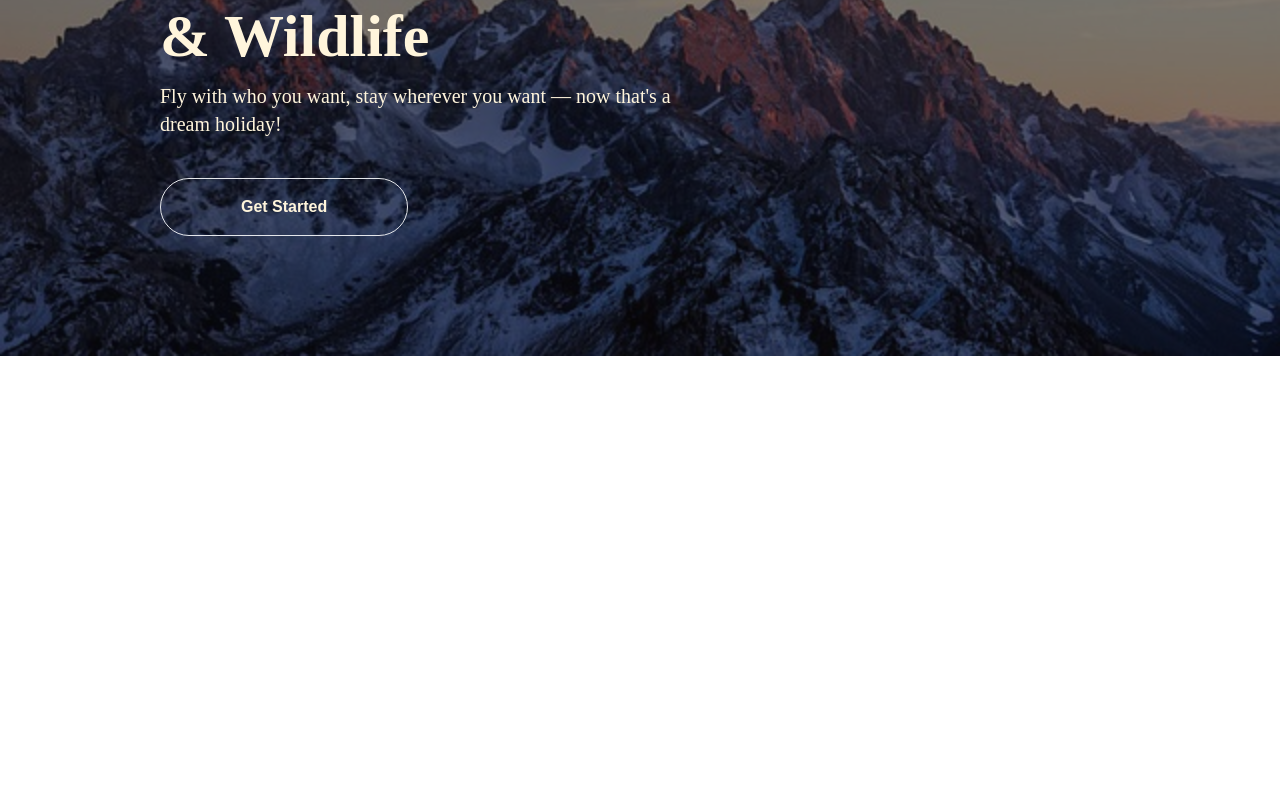
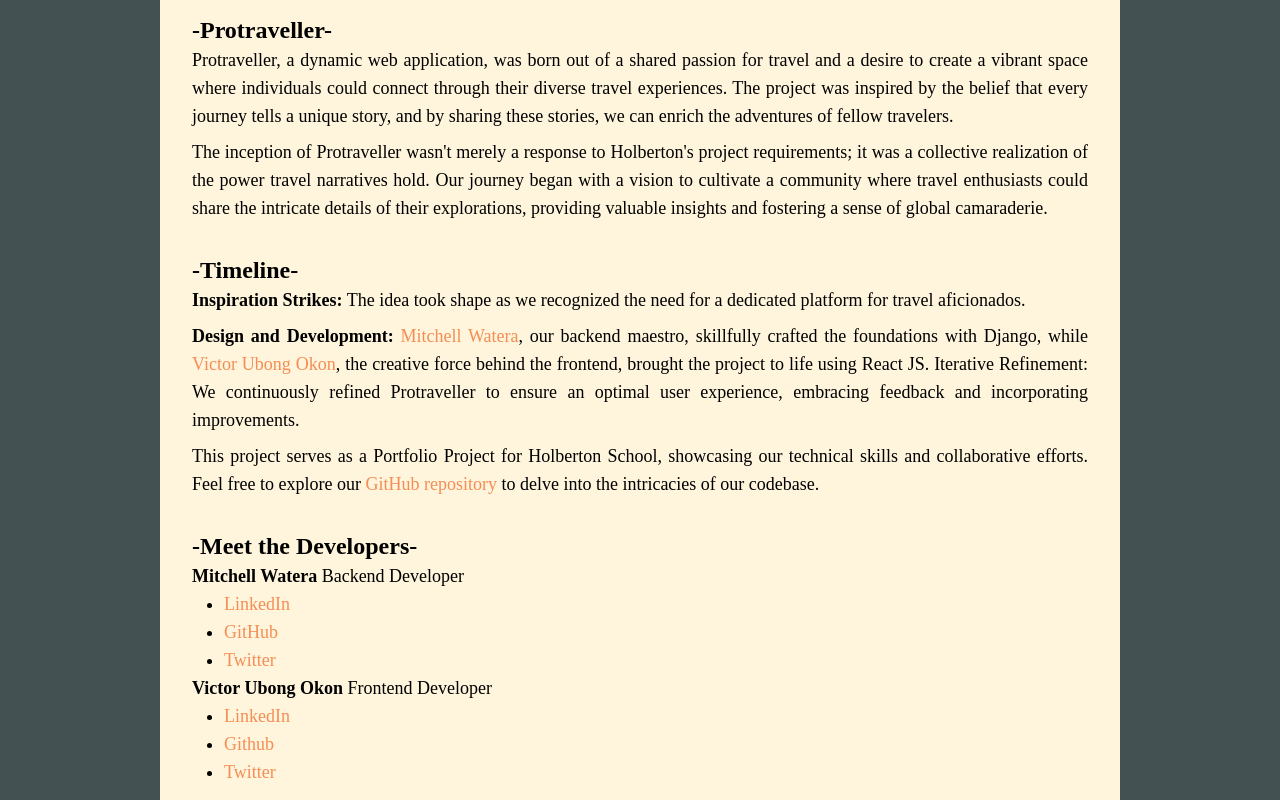
Before and after one commit to Vcky4/ProTraveller, a React (Create React App) app in the folder frontend/protraveller/: page / in a window 1280 px wide. Shown: the part 1340-2140 px from the top of the page. Before the commit the page ends 1696 px from the top, so only its background shows below. Built offline with nearby package versions, Linux system fonts and the light colour scheme.

Commit message:
complete about us

```diff
--- /dev/null
+++ b/frontend/protraveller/src/components/About.js
@@ -0,0 +1,61 @@
+import React, { useEffect } from "react"
+import AOS from 'aos'
+import 'aos/dist/aos.css'
+
+export const About = () => {
+    useEffect(() => {
+        AOS.init({ duration: 3000 })
+    }, [])
+    return (
+        <section className="background pt-10 pb-20 px-40">
+            <h1 className='font-bold cream text-6xl 2xl:text-9xl playfair text-start'>About Us</h1>
+            <div className="bg-cream self-center p-8 rounded-lg mt-4">
+                <h1 className='font-semibold text-2xl 2xl:text-4xl playfair text-start'>-Protraveller-</h1>
+                <p className="text-justify text-lg playfair">
+                    Protraveller, a dynamic web application, was born out of a shared passion for travel and
+                    a desire to create a vibrant space where individuals could connect through their diverse
+                    travel experiences. The project was inspired by the belief that every journey tells a unique story,
+                    and by sharing these stories, we can enrich the adventures of fellow travelers.
+                    <p className="mt-2">
+                        The inception of Protraveller wasn't merely a response to Holberton's project requirements; it was a collective
+                        realization of the power travel narratives hold. Our journey began with a vision to cultivate a community where
+                        travel enthusiasts could share the intricate details of their explorations, providing valuable insights and
+                        fostering a sense of global camaraderie.
+                    </p>
+                </p>
+                <h1 className='font-semibold text-2xl 2xl:text-4xl playfair text-start mt-8'>-Timeline-</h1>
+                <p className="text-justify text-lg playfair">
+                    <strong>Inspiration Strikes:</strong> The idea took shape as we recognized the need for a dedicated platform for travel aficionados.
+                    <br />
+                    <p className="mt-2">
+                        <strong>Design and Development:</strong> <a className="choc-brown" href="https://github.com/mitchellshera">Mitchell Watera</a>,
+                        our backend maestro, skillfully crafted the foundations with Django, while
+                        <a className="choc-brown" href="https://github.com/vcky4"> Victor Ubong Okon</a>, the creative force behind the frontend,
+                        brought the project to life using React JS. Iterative Refinement: We continuously refined Protraveller to ensure an
+                        optimal user experience, embracing feedback and incorporating improvements.
+                    </p>
+                    <p className="mt-2">
+                        This project serves as a Portfolio Project for Holberton School, showcasing our technical skills and collaborative
+                        efforts. Feel free to explore our <a className="choc-brown" href="https://github.com/mitchellshera/ProTraveller">GitHub repository </a>
+                        to delve into the intricacies of our codebase.
+                    </p>
+                </p>
+                <h1 className='font-semibold text-2xl 2xl:text-4xl playfair text-start mt-8'>-Meet the Developers-</h1>
+                <p className="text-justify text-lg playfair">
+                    <strong>Mitchell Watera</strong> Backend Developer
+                    <ul className="list-disc ml-8">
+                        <li><a className="choc-brown" href="https://www.linkedin.com/in/mitchellshera/">LinkedIn</a></li>
+                        <li><a className="choc-brown" href="https://github.com/mitchellshera">GitHub</a></li>
+                        <li><a className="choc-brown" href="https://twitter.com/mitchellshera">Twitter</a></li>
+                    </ul>
+                    <strong>Victor Ubong Okon</strong> Frontend Developer
+                    <ul className="list-disc ml-8">
+                        <li><a className="choc-brown" href="https://www.linkedin.com/in/vicksoson/">LinkedIn</a></li>
+                        <li><a className="choc-brown" href="https://github.com/Vcky4">Github</a></li>
+                        <li><a className="choc-brown" href="https://twitter.com/vicksoson">Twitter</a></li>
+                    </ul>
+                </p>
+            </div>
+        </section>
+    )
+}
--- a/frontend/protraveller/src/index.css
+++ b/frontend/protraveller/src/index.css
@@ -43,6 +43,10 @@
 
 .cream {
   color: #FFF5DC;
+}
+
+.dark{
+  color: #435152;
 }
 
 .background {
--- a/frontend/protraveller/src/pages/LandingPage.js
+++ b/frontend/protraveller/src/pages/LandingPage.js
@@ -1,3 +1,4 @@
+import { About } from '../components/About'
 import { Contact } from '../components/Contact'
 import { Features } from '../components/Features'
 import { Header } from '../components/Header'
@@ -10,6 +11,7 @@
             <Header />
             <Hero />
             <Features />
+            <About />
             <Contact />
         </>
     )
```
